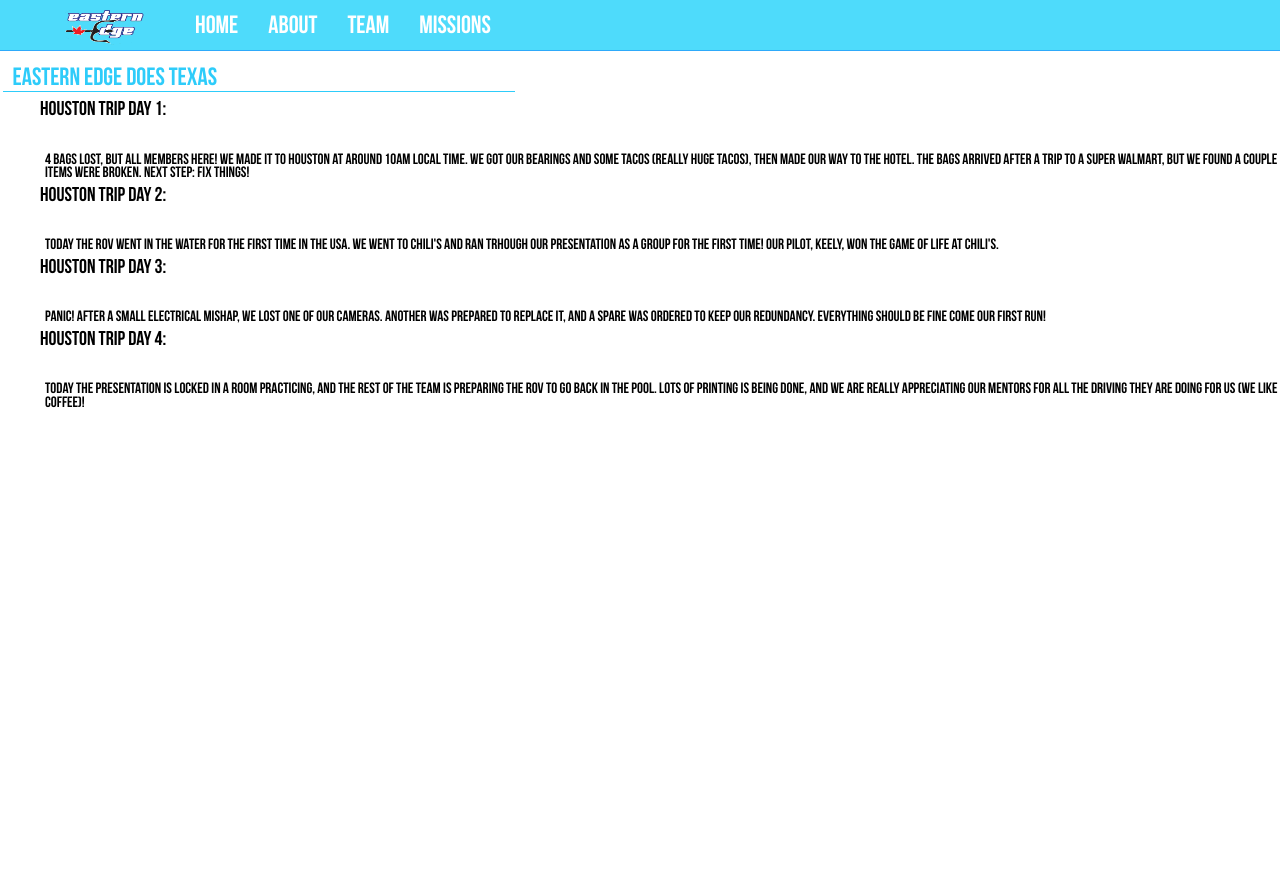
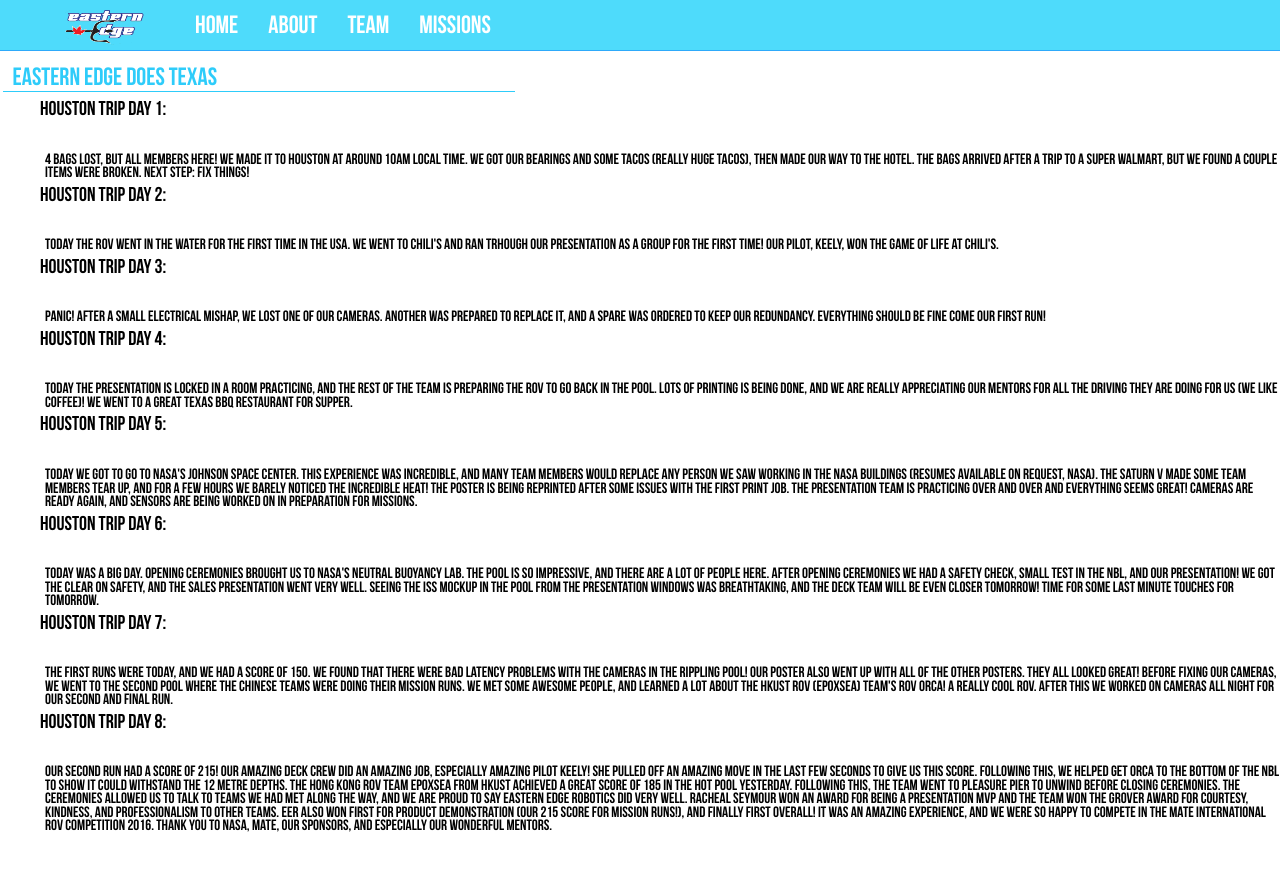
Before and after one commit to EasternEdgeRobotics/OldWebsite, a Jekyll site: the page NASA.html, which Jekyll copies as it is, in a window 1280 px wide. Shown: the top 871 px of the page. Built offline with Jekyll 4.4.1, drawn with Linux system fonts in a browser that asks for light colours.

Commit message:
added things about winning

```diff
--- a/NASA.html
+++ b/NASA.html
@@ -32,7 +32,7 @@
 </div>
 <hr class="teamline">
 <div class="CEOtitletext">
-	Houston Trip Day 1:
+	Houston Trip Day 1: <!--Saturday-->
 </div>
 <div class="text">
 	<p>
@@ -41,7 +41,7 @@
 </div>
 
 <div class="CEOtitletext">
-	Houston Trip Day 2:
+	Houston Trip Day 2: <!--Sunday-->
 </div>
 <div class="text">
 	<p>
@@ -50,7 +50,7 @@
 </div>
 
 <div class="CEOtitletext">
-	Houston Trip Day 3:
+	Houston Trip Day 3: <!--Monday-->
 </div>
 <div class="text">
 	<p>
@@ -59,11 +59,47 @@
 </div>
 
 <div class="CEOtitletext">
-	Houston Trip Day 4:
+	Houston Trip Day 4: <!--Tuesday-->
 </div>
 <div class="text">
 	<p>
-		Today the presentation is locked in a room practicing, and the rest of the team is preparing the ROV to go back in the pool. Lots of printing is being done, and we are really appreciating our mentors for all the driving they are doing for us (we like coffee)!
+		Today the presentation is locked in a room practicing, and the rest of the team is preparing the ROV to go back in the pool. Lots of printing is being done, and we are really appreciating our mentors for all the driving they are doing for us (we like coffee)! We went to a great Texas BBQ restaurant for supper.
+	</p>
+</div>
+
+<div class="CEOtitletext">
+	Houston Trip Day 5: <!--Wednesday-->
+</div>
+<div class="text">
+	<p>
+		Today we got to go to NASA's Johnson Space Center. This experience was incredible, and many team members would replace any person we saw working in the NASA buildings (resumes available on request, NASA). The Saturn V made some team members tear up, and for a few hours we barely noticed the incredible heat! The poster is being reprinted after some issues with the first print job. The presentation team is practicing over and over and everything seems great! Cameras are ready again, and sensors are being worked on in preparation for missions.
+	</p>
+</div>
+
+<div class="CEOtitletext">
+	Houston Trip Day 6: <!--Thursday-->
+</div>
+<div class="text">
+	<p>
+		Today was a big day. Opening ceremonies brought us to NASA's Neutral Buoyancy Lab. The pool is so impressive, and there are a lot of people here. After opening ceremonies we had a safety check, small test in the NBL, and our presentation! We got the clear on safety, and the sales presentation went very well. Seeing the ISS mockup in the pool from the presentation windows was breathtaking, and the deck team will be even closer tomorrow! Time for some last minute touches for tomorrow.
+	</p>
+</div>
+
+<div class="CEOtitletext">
+	Houston Trip Day 7: <!--Friday-->
+</div>
+<div class="text">
+	<p>
+		The first runs were today, and we had a score of 150. We found that there were bad latency problems with the cameras in the rippling pool! Our poster also went up with all of the other posters. They all looked great! Before fixing our cameras, we went to the second pool where the Chinese teams were doing their mission runs. We met some awesome people, and learned a lot about the HKUST ROV (Epoxsea) team's ROV ORCA! A really cool ROV. After this we worked on cameras all night for our second and final run.
+	</p>
+</div>
+
+<div class="CEOtitletext">
+	Houston Trip Day 8: <!--Saturday-->
+</div>
+<div class="text">
+	<p>
+		Our second run had a score of 215! Our amazing deck crew did an amazing job, especially amazing pilot Keely! She pulled off an amazing move in the last few seconds to give us this score. Following this, we helped get ORCA to the bottom of the NBL to show it could withstand the 12 metre depths. The Hong Kong ROV team Epoxsea from HKUST achieved a great score of 185 in the hot pool yesterday. Following this, the team went to Pleasure Pier to unwind before closing ceremonies. The ceremonies allowed us to talk to teams we had met along the way, and we are proud to say Eastern Edge Robotics did very well. Racheal Seymour won an award for being a presentation MVP and the team won the gROVer award for courtesy, kindness, and professionalism to other teams. EER also won first for product demonstration (our 215 score for mission runs!), and finally first overall! It was an amazing experience, and we were so happy to compete in the MATE International ROV Competition 2016. Thank you to NASA, MATE, our sponsors, and especially our wonderful mentors.
 	</p>
 </div>
 
```
Also changed, not shown: champions.html (added, +68 -0 lines), index.html (+14 -5 lines), images/deck-crew.jpg (added), images/trophies.jpg (added), images/winners.jpg (added), 1 other file.
